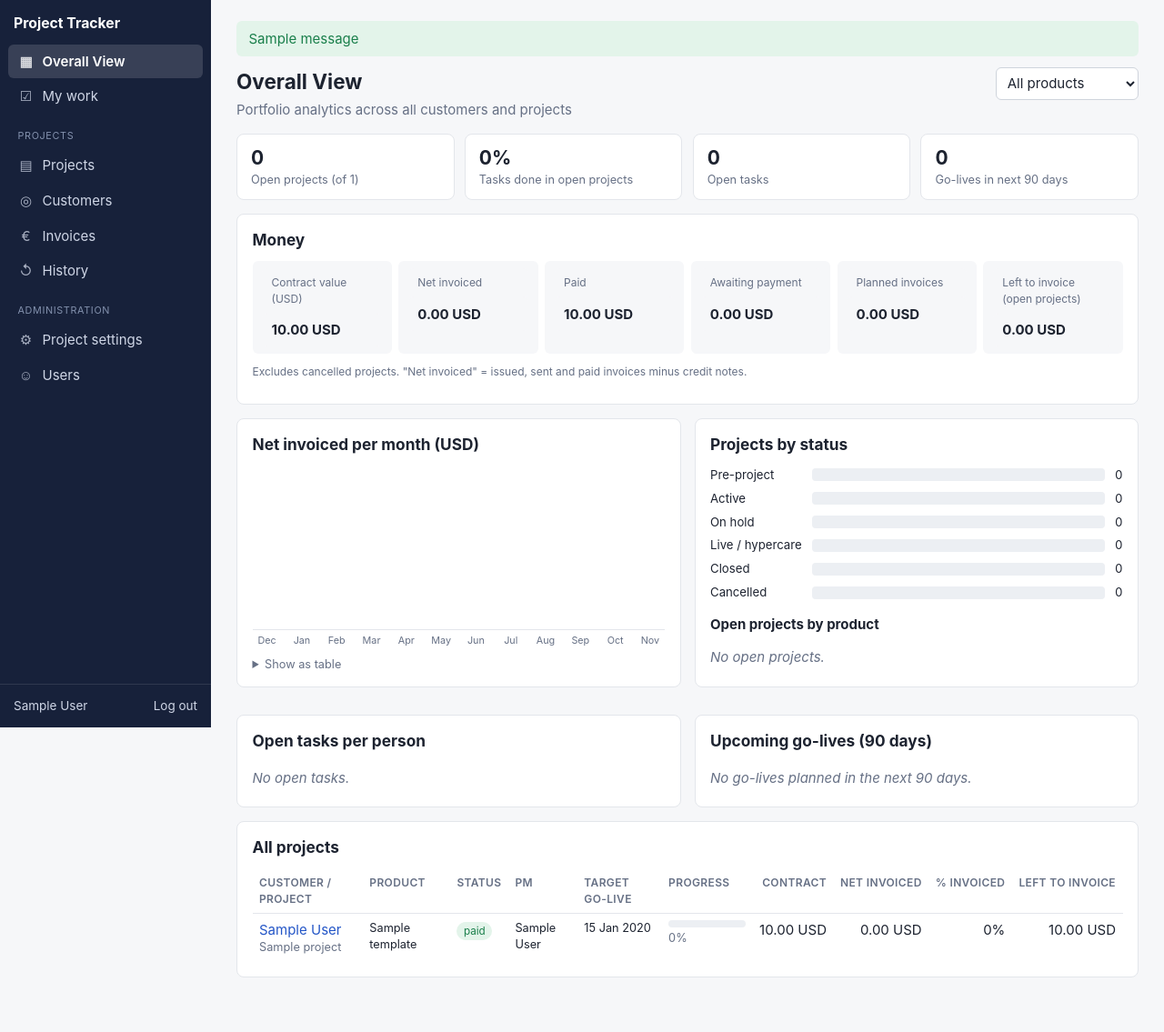
After one commit to fernandosilva1409-coder/Projects-track, a Flask app: page /analytics in a window 1280 px wide. The commit adds this page. Shown: the whole page at 91% size. Run offline with Flask 3, Linux system fonts and the light colour scheme; a user stored in the database is signed in; tables that the repository leaves empty hold one stand-in row (values such as "Sample post"); one stand-in notice (Sample message) is shown.

Commit message:
Add left sidebar menu and Overall View analytics page
Sidebar with Overall View, My work, Projects, Customers, Invoices, History,
Project settings and Users. Settings split into separate Project settings
(templates) and Users pages. New /analytics page with portfolio KPIs,
money summary, monthly net invoicing, projects by status/product, workload
per person and upcoming go-lives.

Co-Authored-By: Claude Opus 5.5 <noreply@anthropic.com>
Claude-Session: https://claude.ai/code/session_01TiCKhbfPbUQ54A4PtJfYZt

```diff
--- a/app/routes/main.py
+++ b/app/routes/main.py
@@ -133,3 +133,84 @@ def changes_filter(raw):
         return json.loads(raw or "{}")
     except ValueError:
         return {}
+
+
+@bp.get("/analytics")
+def analytics():
+    from collections import Counter, defaultdict
+    from decimal import Decimal
+
+    from ..models import PROJECT_STATUSES, ProjectTemplate
+
+    template_id = request.args.get("template_id", type=int)
+    pq = Project.query.join(Customer)
+    if template_id:
+        pq = pq.filter(Project.template_id == template_id)
+    projects = pq.order_by(Customer.name, Project.name).all()
+    open_projects = [p for p in projects if p.is_open]
+
+    status_counts = Counter(p.status for p in projects)
+    by_status = [(v, t, status_counts.get(v, 0)) for v, t in PROJECT_STATUSES]
+    product_counts = Counter(p.template.name if p.template else "No template" for p in open_projects)
+
+    money = defaultdict(lambda: defaultdict(Decimal))
+    for p in projects:
+        if p.status == "cancelled":
+            continue
+        m = money[p.currency]
+        m["contract"] += p.contract_value
+        m["net_invoiced"] += p.net_invoiced
+        m["paid"] += p.paid_amount
+        if p.is_open:
+            m["remaining"] += p.remaining_to_invoice
+    project_ids = {p.id for p in projects}
+    invoices = [i for i in Invoice.query.all() if i.project_id in project_ids]
+    for i in invoices:
+        if i.status in ("issued", "sent"):
+            money[i.currency or "EUR"]["outstanding"] += i.signed_amount
+        if i.status in ("planned", "to_issue"):
+            money[i.currency or "EUR"]["planned"] += i.signed_amount
+    main_currency = max(money, key=lambda c: money[c]["contract"]) if money else "EUR"
+
+    # net invoiced per month, last 12 months, main currency
+    today = date.today()
+    months = []
+    y, mth = today.year, today.month
+    for _ in range(12):
+        months.append((y, mth))
+        mth -= 1
+        if mth == 0:
+            y, mth = y - 1, 12
+    months.reverse()
+    per_month = {k: Decimal(0) for k in months}
+    for i in invoices:
+        if i.issue_date and i.status in ("issued", "sent", "paid") and (i.currency or "EUR") == main_currency:
+            k = (i.issue_date.year, i.issue_date.month)
+            if k in per_month:
+                per_month[k] += i.signed_amount
+    month_max = max([v for v in per_month.values()] + [Decimal(1)])
+    monthly = [(date(y, m, 1), v) for (y, m), v in per_month.items()]
+
+    # open tasks per person
+    open_ids = [p.id for p in open_projects] or [-1]
+    tasks = ProjectTask.query.filter(ProjectTask.project_id.in_(open_ids),
+                                     ProjectTask.status.notin_(("done", "na"))).all()
+    load = Counter(t.assignee.display_name if t.assignee else "Unassigned" for t in tasks)
+    overdue_by = Counter(t.assignee.display_name if t.assignee else "Unassigned" for t in tasks if t.is_overdue)
+    workload = sorted(((n, c, overdue_by.get(n, 0)) for n, c in load.items()), key=lambda x: -x[1])
+
+    horizon = today + timedelta(days=90)
+    go_lives = sorted(
+        [p for p in open_projects if p.target_go_live and not p.go_live_date and p.target_go_live <= horizon],
+        key=lambda p: p.target_go_live,
+    )
+    done_tasks = ProjectTask.query.filter(ProjectTask.project_id.in_(open_ids), ProjectTask.status == "done").count()
+    all_tasks = ProjectTask.query.filter(ProjectTask.project_id.in_(open_ids), ProjectTask.status != "na").count()
+
+    return render_template(
+        "main/analytics.html", projects=projects, open_projects=open_projects, by_status=by_status,
+        product_counts=product_counts.most_common(), money=money, main_currency=main_currency,
+        monthly=monthly, month_max=month_max, workload=workload, go_lives=go_lives,
+        task_pct=round(100 * done_tasks / all_tasks) if all_tasks else 0, open_task_count=len(tasks),
+        templates=ProjectTemplate.query.order_by(ProjectTemplate.name).all(), template_id=template_id,
+    )
--- a/app/static/style.css
+++ b/app/static/style.css
@@ -15,16 +15,26 @@ h3 { font-size: 1rem; margin: 1rem 0 .5rem; }
 .muted { color: var(--muted); }
 .small { font-size: .85rem; }
 
-header.top { background: #17213a; color: #fff; }
-header.top .inner { max-width: 1280px; margin: 0 auto; display: flex; align-items: center; gap: 1.25rem; padding: .6rem 16px; flex-wrap: wrap; }
-header.top .brand { font-weight: 700; color: #fff; }
-header.top nav { display: flex; gap: .2rem; flex-wrap: wrap; flex: 1; }
-header.top nav a { color: #cfd6e6; padding: .35rem .65rem; border-radius: 6px; }
-header.top nav a.active, header.top nav a:hover { background: rgba(255,255,255,.12); color: #fff; text-decoration: none; }
-header.top .user { display: flex; gap: .6rem; align-items: center; color: #cfd6e6; font-size: .9rem; }
-header.top .user a, header.top .user button { color: #cfd6e6; }
+main { max-width: 1280px; margin: 0 auto; padding: 1.5rem 28px 3rem; }
+.layout { display: flex; min-height: 100vh; }
+.sidebar { width: 232px; flex-shrink: 0; background: #17213a; color: #cfd6e6; display: flex; flex-direction: column;
+  position: sticky; top: 0; height: 100vh; overflow-y: auto; }
+.brand-row { display: flex; align-items: center; justify-content: space-between; padding: 1rem 1rem .75rem; }
+.brand { font-weight: 700; color: #fff; font-size: 1.05rem; }
+.brand:hover { text-decoration: none; }
+.menu-toggle { display: none; background: none; border: 1px solid rgba(255,255,255,.25); color: #fff; padding: .2rem .55rem; }
+.menu-toggle:hover { background: rgba(255,255,255,.1); }
+.side-nav { display: flex; flex-direction: column; gap: 2px; padding: 0 .6rem; flex: 1; }
+.side-nav a { display: flex; align-items: center; gap: .6rem; color: #cfd6e6; padding: .5rem .7rem; border-radius: 6px; }
+.side-nav a .ico { width: 1.2rem; text-align: center; opacity: .8; }
+.side-nav a:hover { background: rgba(255,255,255,.08); color: #fff; text-decoration: none; }
+.side-nav a.active { background: rgba(255,255,255,.14); color: #fff; font-weight: 600; }
+.nav-group { font-size: .72rem; text-transform: uppercase; letter-spacing: .06em; color: #8391ad; padding: 1rem .7rem .3rem; }
+.side-user { padding: .9rem 1rem; border-top: 1px solid rgba(255,255,255,.1); display: flex; justify-content: space-between; gap: .5rem; font-size: .9rem; }
+.side-user a, .side-user button.link { color: #cfd6e6; }
+.layout main { flex: 1; min-width: 0; margin: 0; max-width: none; }
+.layout main > * { max-width: 1280px; }
 
-main { max-width: 1280px; margin: 0 auto; padding: 1.25rem 16px 3rem; }
 .page-head { display: flex; justify-content: space-between; align-items: flex-start; gap: 1rem; margin-bottom: 1rem; flex-wrap: wrap; }
 .actions { display: flex; gap: .5rem; flex-wrap: wrap; align-items: center; }
 
@@ -112,4 +122,28 @@ select.compact, input.compact { width: auto; padding: .2rem .35rem; font-size: .
 .money-summary div { background: var(--bg); border-radius: 6px; padding: .5rem .7rem; }
 .money-summary .k { color: var(--muted); font-size: .8rem; }
 .money-summary .v { font-weight: 650; }
+@media (max-width: 860px) {
+  .layout { flex-direction: column; }
+  .sidebar { width: 100%; height: auto; position: static; }
+  .menu-toggle { display: inline-block; }
+  .side-nav, .side-user { display: none; }
+  body.menu-open .side-nav { display: flex; padding-bottom: .6rem; }
+  body.menu-open .side-user { display: flex; }
+  main { padding: 1rem 16px 3rem; }
+}
+/* charts */
+.hbars { display: grid; grid-template-columns: max-content 1fr max-content; gap: .45rem .75rem; align-items: center; }
+.hbars .bar { height: 14px; background: #eceff3; border-radius: 4px; overflow: hidden; }
+.hbars .bar > span { display: block; height: 100%; background: var(--accent); border-radius: 0 4px 4px 0; }
+.hbars .bar > span.bad { background: var(--bad); }
+.hbars .lbl { font-size: .88rem; }
+.hbars .val { font-size: .88rem; font-variant-numeric: tabular-nums; text-align: right; }
+.vbars { display: flex; align-items: flex-end; gap: 6px; height: 180px; border-bottom: 1px solid var(--line); padding-top: 1rem; }
+.vbars .col { flex: 1; height: 100%; display: flex; flex-direction: column; justify-content: flex-end; align-items: center; position: relative; cursor: default; }
+.vbars .col span { width: 100%; max-width: 38px; background: var(--accent); border-radius: 4px 4px 0 0; min-height: 0; }
+.vbars .col:hover span { background: #1b45a3; }
+.vbars .col .tip { display: none; position: absolute; bottom: calc(100% - .5rem); background: #17213a; color: #fff; font-size: .78rem; padding: .25rem .5rem; border-radius: 4px; white-space: nowrap; z-index: 3; }
+.vbars .col:hover .tip { display: block; }
+.vlabels { display: flex; gap: 6px; }
+.vlabels div { flex: 1; text-align: center; font-size: .72rem; color: var(--muted); padding-top: .3rem; }
 @media (max-width: 640px) { .grid.two { grid-template-columns: 1fr; } dl.kv { grid-template-columns: 1fr; } }
--- a/app/templates/base.html
+++ b/app/templates/base.html
@@ -8,31 +8,50 @@
 </head>
 <body>
 {% if current_user.is_authenticated %}
-<header class="top"><div class="inner">
-  <a class="brand" href="{{ url_for('main.dashboard') }}">Project Tracker</a>
 {% set ep = request.endpoint or '' %}
-  <nav>
-    <a href="{{ url_for('main.dashboard') }}" class="{{ 'active' if ep == 'main.dashboard' }}">Dashboard</a>
-    <a href="{{ url_for('customers.index') }}" class="{{ 'active' if ep.startswith('customers') }}">Customers</a>
-    <a href="{{ url_for('projects.index') }}" class="{{ 'active' if ep.startswith('projects') }}">Projects</a>
-    <a href="{{ url_for('main.invoices') }}" class="{{ 'active' if ep.startswith('main.invoices') }}">Invoices</a>
-    <a href="{{ url_for('main.history') }}" class="{{ 'active' if ep == 'main.history' }}">History</a>
-    <a href="{{ url_for('settings.index') }}" class="{{ 'active' if ep.startswith('settings') }}">Settings</a>
+{% macro item(endpoint, text, icon, active) %}
+  <a href="{{ url_for(endpoint) }}" class="{{ 'active' if active }}"><span class="ico" aria-hidden="true">{{ icon }}</span>{{ text }}</a>
+{% endmacro %}
+<div class="layout">
+  <aside class="sidebar">
+    <div class="brand-row">
+      <a class="brand" href="{{ url_for('main.analytics') }}">Project Tracker</a>
+      <button class="menu-toggle" type="button" onclick="document.body.classList.toggle('menu-open')" aria-label="Menu">☰</button>
+    </div>
+    <nav class="side-nav">
+      {{ item('main.analytics', 'Overall View', '▦', ep == 'main.analytics') }}
+      {{ item('main.dashboard', 'My work', '☑', ep == 'main.dashboard') }}
+      <div class="nav-group">Projects</div>
+      {{ item('projects.index', 'Projects', '▤', ep.startswith('projects') or ep.startswith('records')) }}
+      {{ item('customers.index', 'Customers', '◎', ep.startswith('customers')) }}
+      {{ item('main.invoices', 'Invoices', '€', ep.startswith('main.invoices')) }}
+      {{ item('main.history', 'History', '↺', ep == 'main.history') }}
+      <div class="nav-group">Administration</div>
+      {{ item('settings.templates', 'Project settings', '⚙', ep.startswith('settings.template')) }}
+      {{ item('settings.users', 'Users', '☺', ep.startswith('settings.user') or ep in ('settings.password',)) }}
     </nav>
-  <div class="user">
+    <div class="side-user">
       <a href="{{ url_for('settings.password') }}" title="Change password">{{ current_user.display_name }}</a>
       <form class="inline" method="post" action="{{ url_for('auth.logout') }}">
         <input type="hidden" name="csrf_token" value="{{ csrf_token() }}">
         <button class="link" type="submit">Log out</button>
       </form>
     </div>
-</div></header>
-{% endif %}
+  </aside>
   <main>
     {% with messages = get_flashed_messages(with_categories=true) %}
       {% for cat, msg in messages %}<div class="flash {{ cat }}">{{ msg }}</div>{% endfor %}
     {% endwith %}
     {% block content %}{% endblock %}
   </main>
+</div>
+{% else %}
+<main>
+  {% with messages = get_flashed_messages(with_categories=true) %}
+    {% for cat, msg in messages %}<div class="flash {{ cat }}">{{ msg }}</div>{% endfor %}
+  {% endwith %}
+  {{ self.content() }}
+</main>
+{% endif %}
 </body>
 </html>
--- /dev/null
+++ b/app/templates/main/analytics.html
@@ -0,0 +1,125 @@
+{% extends 'base.html' %}
+{% from '_macros.html' import badge %}
+{% block title %}Overall View{% endblock %}
+{% block content %}
+<div class="page-head">
+  <div><h1>Overall View</h1><div class="muted">Portfolio analytics across all customers and projects</div></div>
+  <form class="filters" method="get" style="margin:0">
+    <select name="template_id" onchange="this.form.submit()">
+      <option value="">All products</option>
+      {% for t in templates %}<option value="{{ t.id }}" {{ 'selected' if template_id == t.id }}>{{ t.name }}</option>{% endfor %}
+    </select>
+    <noscript><button type="submit">Filter</button></noscript>
+  </form>
+</div>
+
+{% set m = money[main_currency] if main_currency in money else {} %}
+<div class="stats">
+  <div class="stat"><div class="v">{{ open_projects|length }}</div><div class="k">Open projects (of {{ projects|length }})</div></div>
+  <div class="stat"><div class="v">{{ task_pct }}%</div><div class="k">Tasks done in open projects</div></div>
+  <div class="stat"><div class="v">{{ open_task_count }}</div><div class="k">Open tasks</div></div>
+  <div class="stat"><div class="v">{{ go_lives|length }}</div><div class="k">Go-lives in next 90 days</div></div>
+</div>
+
+<div class="panel">
+  <h2>Money</h2>
+  {% for cur, v in money.items() %}
+  <div class="money-summary">
+    <div><div class="k">Contract value ({{ cur }})</div><div class="v">{{ v.contract|money(cur) }}</div></div>
+    <div><div class="k">Net invoiced</div><div class="v">{{ v.net_invoiced|money(cur) }}</div></div>
+    <div><div class="k">Paid</div><div class="v">{{ v.paid|money(cur) }}</div></div>
+    <div><div class="k">Awaiting payment</div><div class="v">{{ v.outstanding|money(cur) }}</div></div>
+    <div><div class="k">Planned invoices</div><div class="v">{{ v.planned|money(cur) }}</div></div>
+    <div><div class="k">Left to invoice (open projects)</div><div class="v">{{ v.remaining|money(cur) }}</div></div>
+  </div>
+  {% else %}<div class="empty">No contracts or invoices yet.</div>
+  {% endfor %}
+  <p class="help">Excludes cancelled projects. "Net invoiced" = issued, sent and paid invoices minus credit notes.</p>
+</div>
+
+<div class="grid two">
+  <div class="panel">
+    <h2>Net invoiced per month ({{ main_currency }})</h2>
+    <div class="vbars" role="img" aria-label="Net invoiced per month, last 12 months">
+      {% for d, v in monthly %}
+      {% set h = ((v if v > 0 else 0) / month_max * 100)|round(1) %}
+      <div class="col"><div class="tip">{{ d.strftime('%b %Y') }}: {{ v|money(main_currency) }}</div><span style="height:{{ h }}%"></span></div>
+      {% endfor %}
+    </div>
+    <div class="vlabels">{% for d, v in monthly %}<div>{{ d.strftime('%b') }}</div>{% endfor %}</div>
+    <details style="margin-top:.6rem"><summary class="small muted">Show as table</summary>
+      <table>{% for d, v in monthly %}<tr><td>{{ d.strftime('%B %Y') }}</td><td class="num">{{ v|money(main_currency) }}</td></tr>{% endfor %}</table>
+    </details>
+  </div>
+
+  <div class="panel">
+    <h2>Projects by status</h2>
+    {% set smax = (by_status|map(attribute=2)|max) or 1 %}
+    <div class="hbars">
+      {% for v, t, c in by_status %}
+      <div class="lbl">{{ t }}</div><div class="bar" title="{{ t }}: {{ c }}"><span style="width:{{ (c / smax * 100)|round(1) }}%"></span></div><div class="val">{{ c }}</div>
+      {% endfor %}
+    </div>
+    <h3>Open projects by product</h3>
+    {% if product_counts %}
+    {% set pmax = product_counts[0][1] %}
+    <div class="hbars">
+      {% for name, c in product_counts %}
+      <div class="lbl">{{ name }}</div><div class="bar" title="{{ name }}: {{ c }}"><span style="width:{{ (c / pmax * 100)|round(1) }}%"></span></div><div class="val">{{ c }}</div>
+      {% endfor %}
+    </div>
+    {% else %}<div class="empty">No open projects.</div>{% endif %}
+  </div>
+
+  <div class="panel">
+    <h2>Open tasks per person</h2>
+    {% if workload %}
+    {% set wmax = workload[0][1] %}
+    <div class="hbars">
+      {% for name, c, od in workload %}
+      <div class="lbl">{{ name }}</div>
+      <div class="bar" title="{{ name }}: {{ c }} open, {{ od }} overdue"><span style="width:{{ (c / wmax * 100)|round(1) }}%"></span></div>
+      <div class="val">{{ c }}{% if od %} <span class="badge overdue">{{ od }} overdue</span>{% endif %}</div>
+      {% endfor %}
+    </div>
+    {% else %}<div class="empty">No open tasks.</div>{% endif %}
+  </div>
+
+  <div class="panel">
+    <h2>Upcoming go-lives (90 days)</h2>
+    <div class="table-wrap"><table>
+      {% for p in go_lives %}
+      <tr>
+        <td><a href="{{ url_for('projects.view', id=p.id) }}">{{ p.customer.name }}</a><div class="muted small">{{ p.name }}</div></td>
+        <td class="small">{{ p.target_go_live|d }}{% if p.target_go_live < today %} <span class="badge overdue">late</span>{% endif %}</td>
+        <td style="min-width:100px"><div class="progress"><span style="width:{{ p.progress }}%"></span></div><span class="small muted">{{ p.progress }}%</span></td>
+      </tr>
+      {% else %}<tr><td class="empty">No go-lives planned in the next 90 days.</td></tr>
+      {% endfor %}
+    </table></div>
+  </div>
+</div>
+
+<div class="panel">
+  <h2>All projects</h2>
+  <div class="table-wrap"><table>
+    <tr><th>Customer / project</th><th>Product</th><th>Status</th><th>PM</th><th>Target go-live</th><th>Progress</th>
+      <th class="num">Contract</th><th class="num">Net invoiced</th><th class="num">% invoiced</th><th class="num">Left to invoice</th></tr>
+    {% for p in projects %}
+    <tr>
+      <td><a href="{{ url_for('projects.view', id=p.id) }}">{{ p.customer.name }}</a><div class="muted small">{{ p.name }}</div></td>
+      <td class="small">{{ p.template.name if p.template else '' }}</td>
+      <td>{{ badge(p.status, p.status_label) }}</td>
+      <td class="small">{{ p.project_manager.display_name if p.project_manager else '' }}</td>
+      <td class="small">{{ p.target_go_live|d }}</td>
+      <td style="min-width:100px"><div class="progress"><span style="width:{{ p.progress }}%"></span></div><span class="small muted">{{ p.progress }}%</span></td>
+      <td class="num">{{ p.contract_value|money(p.currency) }}</td>
+      <td class="num">{{ p.net_invoiced|money(p.currency) }}</td>
+      <td class="num">{% if p.contract_value %}{{ (p.net_invoiced / p.contract_value * 100)|round|int }}%{% endif %}</td>
+      <td class="num">{{ p.remaining_to_invoice|money(p.currency) }}</td>
+    </tr>
+    {% else %}<tr><td colspan="10" class="empty">No projects yet.</td></tr>
+    {% endfor %}
+  </table></div>
+</div>
+{% endblock %}
--- a/app/templates/settings/template_edit.html
+++ b/app/templates/settings/template_edit.html
@@ -2,7 +2,7 @@
 {% from '_macros.html' import fields as render_fields, errors_box, csrf, delete_button %}
 {% block title %}{{ tpl.name }}{% endblock %}
 {% block content %}
-<div class="page-head"><div><div class="muted"><a href="{{ url_for('settings.index') }}">Settings</a> · Project template</div><h1>{{ tpl.name }}</h1></div></div>
+<div class="page-head"><div><div class="muted"><a href="{{ url_for('settings.templates') }}">Project settings</a> · Template</div><h1>{{ tpl.name }}</h1></div></div>
 <div class="panel">
   {{ errors_box(errors) }}
   <form method="post">
--- a/app/templates/settings/template_new.html
+++ b/app/templates/settings/template_new.html
@@ -11,7 +11,7 @@
     <p><label class="lbl" for="copy_from">Start from a copy of</label>
       <select id="copy_from" name="copy_from" style="max-width:360px"><option value="">Empty template</option>
         {% for t in templates %}<option value="{{ t.id }}">{{ t.name }}</option>{% endfor %}</select></p>
-    <div class="form-actions"><div class="actions"><button class="primary" type="submit">Create</button><a class="btn" href="{{ url_for('settings.index') }}">Cancel</a></div></div>
+    <div class="form-actions"><div class="actions"><button class="primary" type="submit">Create</button><a class="btn" href="{{ url_for('settings.templates') }}">Cancel</a></div></div>
   </form>
 </div>
 {% endblock %}
--- a/app/templates/settings/user_form.html
+++ b/app/templates/settings/user_form.html
@@ -10,7 +10,7 @@
     {{ render_fields(fields, obj, submitted) }}
     <p style="max-width:360px"><label class="lbl" for="password">{{ 'New password (leave empty to keep)' if obj.id else 'Password *' }}</label>
       <input id="password" type="password" name="password" autocomplete="new-password" minlength="8"></p>
-    <div class="form-actions"><div class="actions"><button class="primary" type="submit">Save</button><a class="btn" href="{{ url_for('settings.index') }}#users">Cancel</a></div></div>
+    <div class="form-actions"><div class="actions"><button class="primary" type="submit">Save</button><a class="btn" href="{{ url_for('settings.users') }}">Cancel</a></div></div>
   </form>
   <p class="help">Users are never deleted, so their history stays readable. Untick "Active" to block a login.</p>
 </div>
```
Also changed, not shown: app/routes/settings.py (+13 -5 lines), app/templates/settings/index.html (deleted, +0 -39 lines), app/templates/settings/templates.html (added, +17 -0 lines), app/templates/settings/users.html (added, +28 -0 lines), tests/test_app.py (+2 -1 lines). Lines whose indentation alone changed are shown as unchanged.
